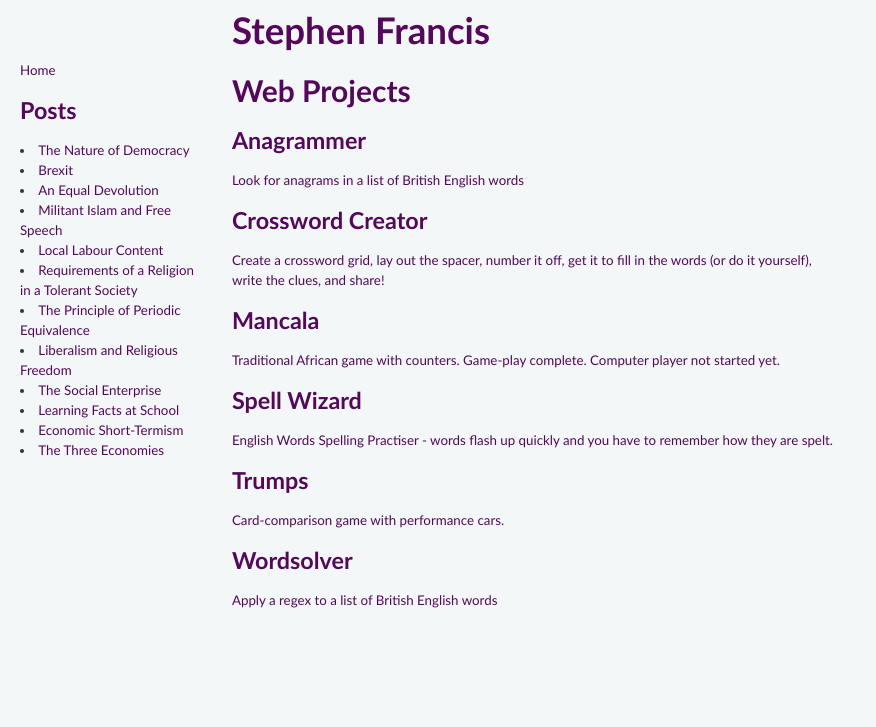
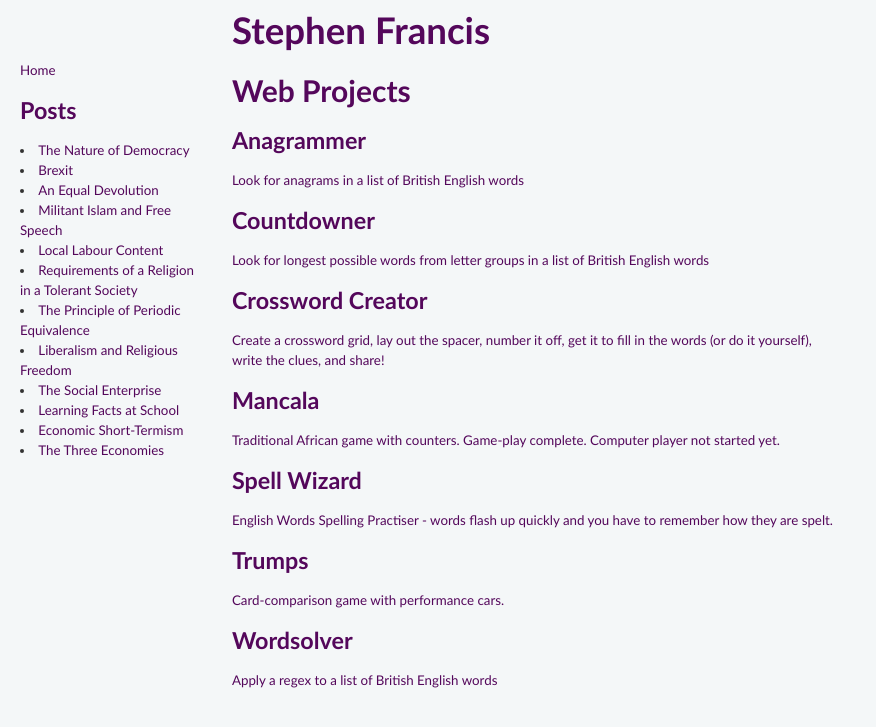
Before and after one commit to stephenfrancis/stephenfrancis.github.io, a Jekyll site: the page built from index.html, in a window 1280 px wide. Shown: the top 727 px of the page, without its empty margins (0-876 px from the left). Built offline with Jekyll 4.4.1, drawn with Linux system fonts in a browser that asks for light colours.

Commit message:
add link to countdowner

```diff
--- a/index.html
+++ b/index.html
@@ -37,6 +37,12 @@ title: Stephen Francis
 						</a>
 					</div>
 					<div>
+						<a href="countdowner/index.html">
+							<h3>Countdowner</h3>
+							<p>Look for longest possible words from letter groups in a list of British English words</p>
+						</a>
+					</div>
+					<div>
 						<a href="crossword_creator/index.html">
 							<h3>Crossword Creator</h3>
 							<p>Create a crossword grid, lay out the spacer, number it off, get it to fill in the words (or do it yourself), write the clues, and share!</p>
```
